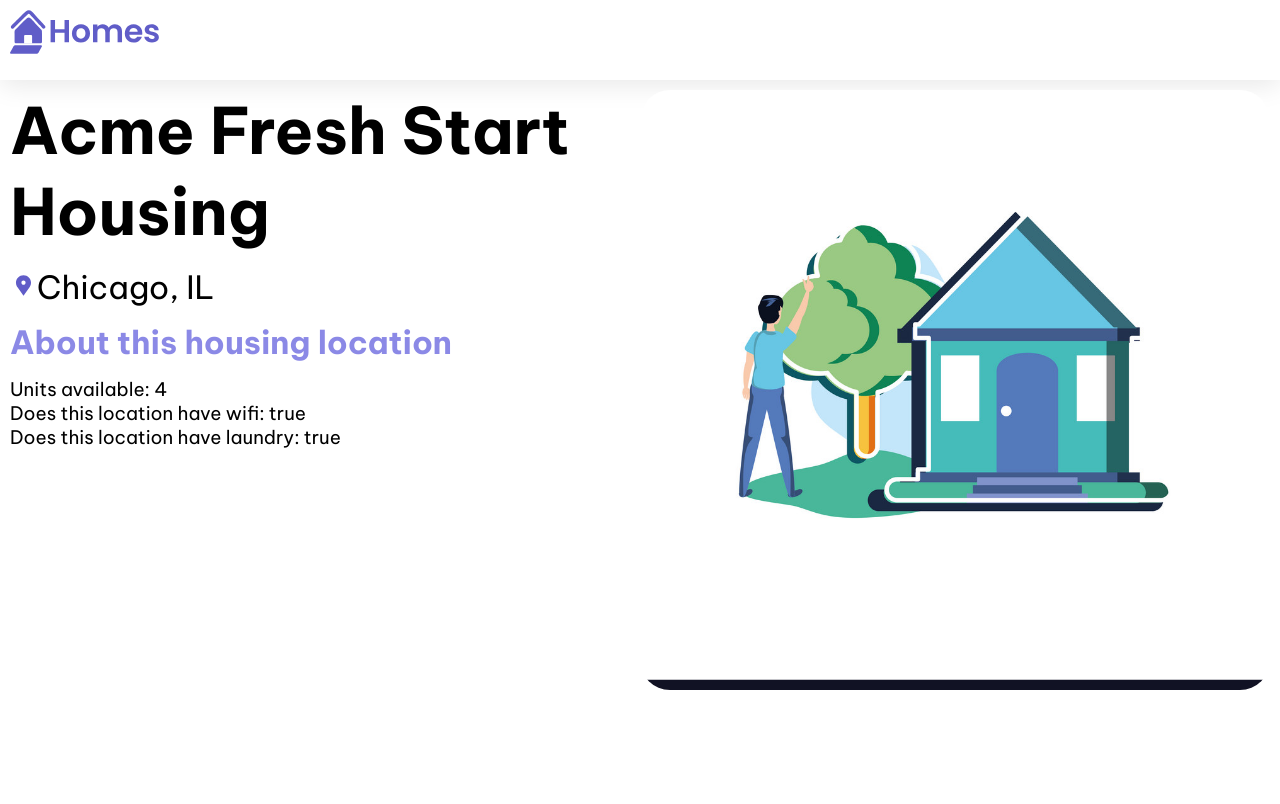
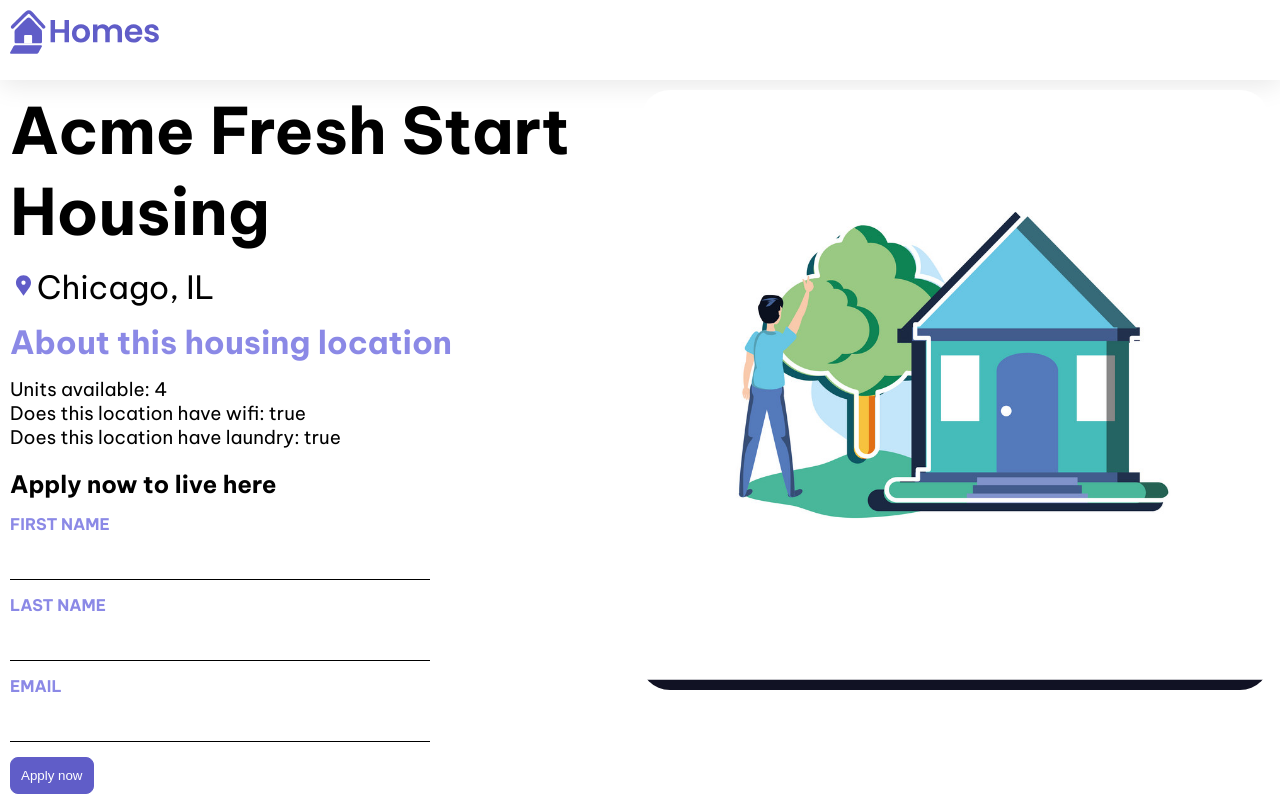
Before and after one commit to dejvis06/angular-first-app, an Angular app: page /details/0 in a window 1280 px wide. Built offline with nearby package versions, Linux system fonts and the light colour scheme.

Commit message:
create submit form

```diff
--- a/src/app/details/details.component.ts
+++ b/src/app/details/details.component.ts
@@ -3,11 +3,15 @@ import { CommonModule } from '@angular/common';
 import { ActivatedRoute } from '@angular/router';
 import { HousingService } from '../housing.service';
 import { HousingLocation } from '../housinglocation';
+import { FormControl, FormGroup, ReactiveFormsModule } from '@angular/forms';
 
 @Component({
   selector: 'app-details',
   standalone: true,
-  imports: [CommonModule],
+  imports: [
+    CommonModule,
+    ReactiveFormsModule
+  ],
   template: `
   <article>
     <img class="listing-photo" [src]="housingLocation?.photo"
@@ -24,6 +28,20 @@ import { HousingLocation } from '../housinglocation';
         <li>Does this location have laundry: {{housingLocation?.laundry}}</li>
       </ul>
     </section>
+    <section class="listing-apply">
+      <h2 class="section-heading">Apply now to live here</h2>
+      <form [formGroup]="applyForm" (submit)="submitApplication()">
+        <label for="first-name">First Name</label>
+        <input id="first-name" type="text" formControlName="firstName">
+
+        <label for="last-name">Last Name</label>
+        <input id="last-name" type="text" formControlName="lastName">
+
+        <label for="email">Email</label>
+        <input id="email" type="email" formControlName="email">
+        <button type="submit" class="primary">Apply now</button>
+      </form>
+    </section>
   </article>
 `,
   styleUrls: ['./details.component.css']
@@ -34,9 +52,22 @@ export class DetailsComponent {
   housingService = inject(HousingService);
   housingLocation: HousingLocation | undefined;
 
+  applyForm = new FormGroup({
+    firstName: new FormControl(''),
+    lastName: new FormControl(''),
+    email: new FormControl('')
+  });
+
   constructor() {
     const housingLocationId = Number(this.route.snapshot.params['id']);
     this.housingLocation = this.housingService.getHousingLocationById(housingLocationId);
   }
 
+  submitApplication() {
+    this.housingService.submitApplication(
+      this.applyForm.value.firstName ?? '',
+      this.applyForm.value.lastName ?? '',
+      this.applyForm.value.email ?? ''
+    );
+  }
 }
```
